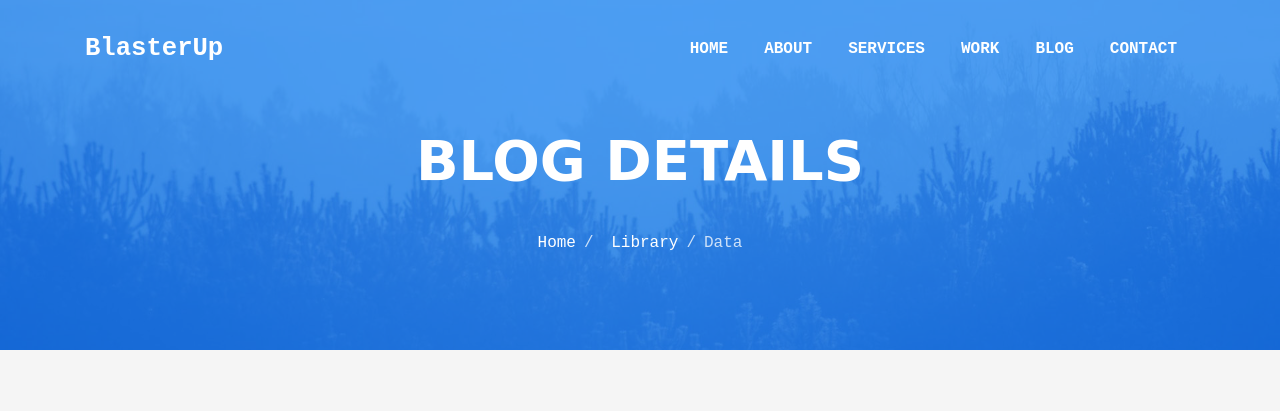
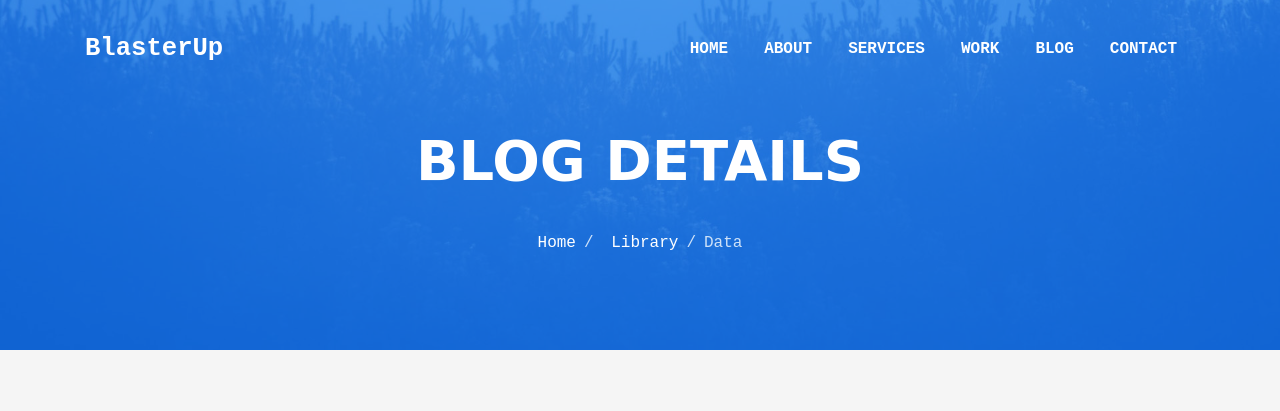
Before and after one commit to shahedzaman/shahedzaman.github.io, a plain HTML site: page blog-single.html in a window 1280 px wide. Shown: the top 411 px of the page. Drawn offline with Linux system fonts and the light colour scheme; files whose address does not match are found by name.

Commit message:
Update style.css

```diff
--- a/css/style.css
+++ b/css/style.css
@@ -92,7 +92,7 @@ a:hover {
   background-repeat: no-repeat;
   background-attachment: fixed;
   background-size: cover;
-  background-position: center center;
+  background-position: center bottom;
 }
 
 .overlay-mf {
```
